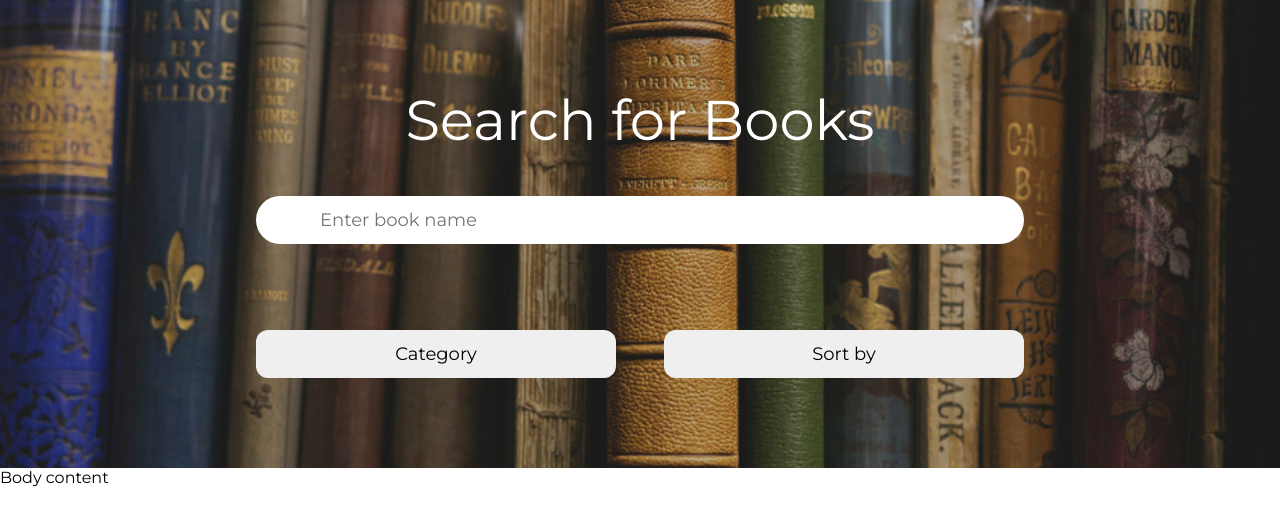
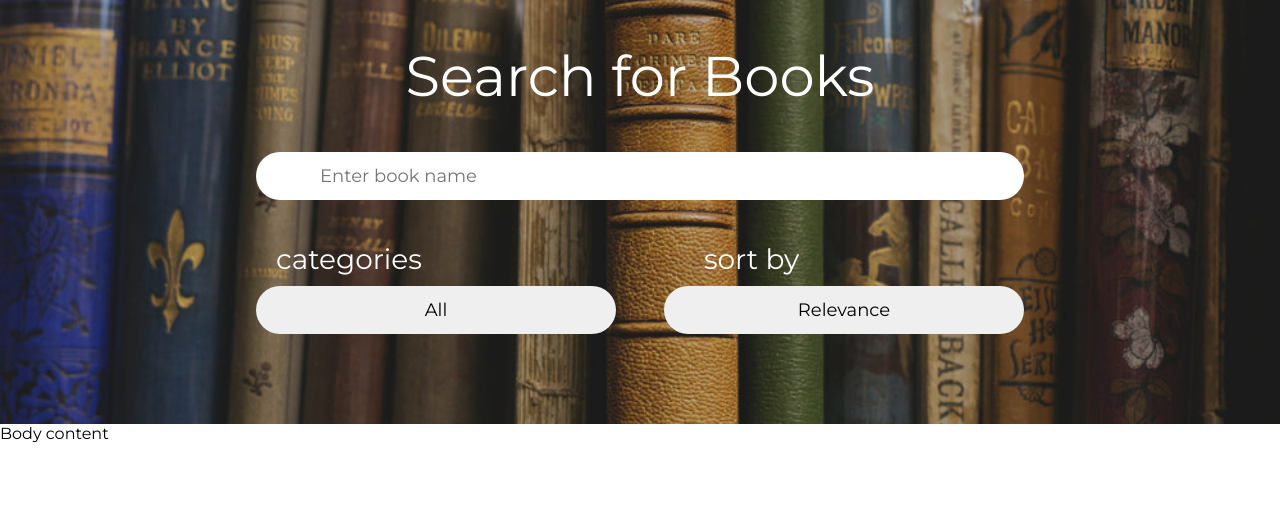
Before and after one commit to sentinel1230/search-book, a React (Vite) app: page / in a window 1280 px wide. Shown: the top 524 px of the page. Built offline with nearby package versions, Linux system fonts and the light colour scheme.

Commit message:
Added tips for  inputs

```diff
--- a/src/Header/Header.jsx
+++ b/src/Header/Header.jsx
@@ -6,9 +6,16 @@ const Header = () => {
             <div className={c.container}>
                 <div className={c.title}><a>Search for Books</a></div>
                 <input type="text" className={c.bookNameInput} placeholder="Enter book name" />
+
                 <div className={c.bookSelect}>
+
+                    <div className={c.tips}>
+                        <a className={c.categoryTip}>categories</a>
+                        <a className={c.sortTip}>sort by</a>
+                    </div>
+
                     <select name="categories" className={`${c.categorySelect} ${c.select}`}>
-                        <option value="0">Category</option>
+                        <option value="0">All</option>
                         <option value="1">Первый вариант</option>
                         <option value="2">Второй вариант</option>
                         <option value="3">Третий вариант</option>
@@ -17,7 +24,7 @@ const Header = () => {
                     </select>
 
                     <select name="sort" className={`${c.sortSelect} ${c.select}`}>
-                        <option value="0">Sort by</option>
+                        <option value="0">Relevance</option>
                         <option value="1">Первый вариант</option>
                         <option value="2">Второй вариант</option>
                         <option value="3">Третий вариант</option>
--- a/src/Header/Header.module.css
+++ b/src/Header/Header.module.css
@@ -10,7 +10,7 @@
 
 .title {
     text-align: center;
-    padding-top: 86px;
+    padding-top: 42px;
     margin-bottom: 42px;
 }
 
@@ -31,7 +31,22 @@
 
     padding-left: 64px;
     margin-left: 204px;
-    margin-bottom: 86px;
+    margin-bottom: 42px;
+}
+
+.tips {
+    width: 768px;
+
+    font-size: 28px;
+    margin-bottom: 10px;
+}
+
+.categoryTip {
+    padding-left: 20px;
+}
+
+.sortTip {
+    padding-left: 282px;
 }
 
 .bookSelect {
@@ -47,10 +62,9 @@
     cursor: pointer;
     width: 360px;
     height: 48px;
-    border-radius: 12px;
+    border-radius: 48px;
     text-align: center;
     font-size: 18px;
-
 }
 
 .categorySelect {
```
